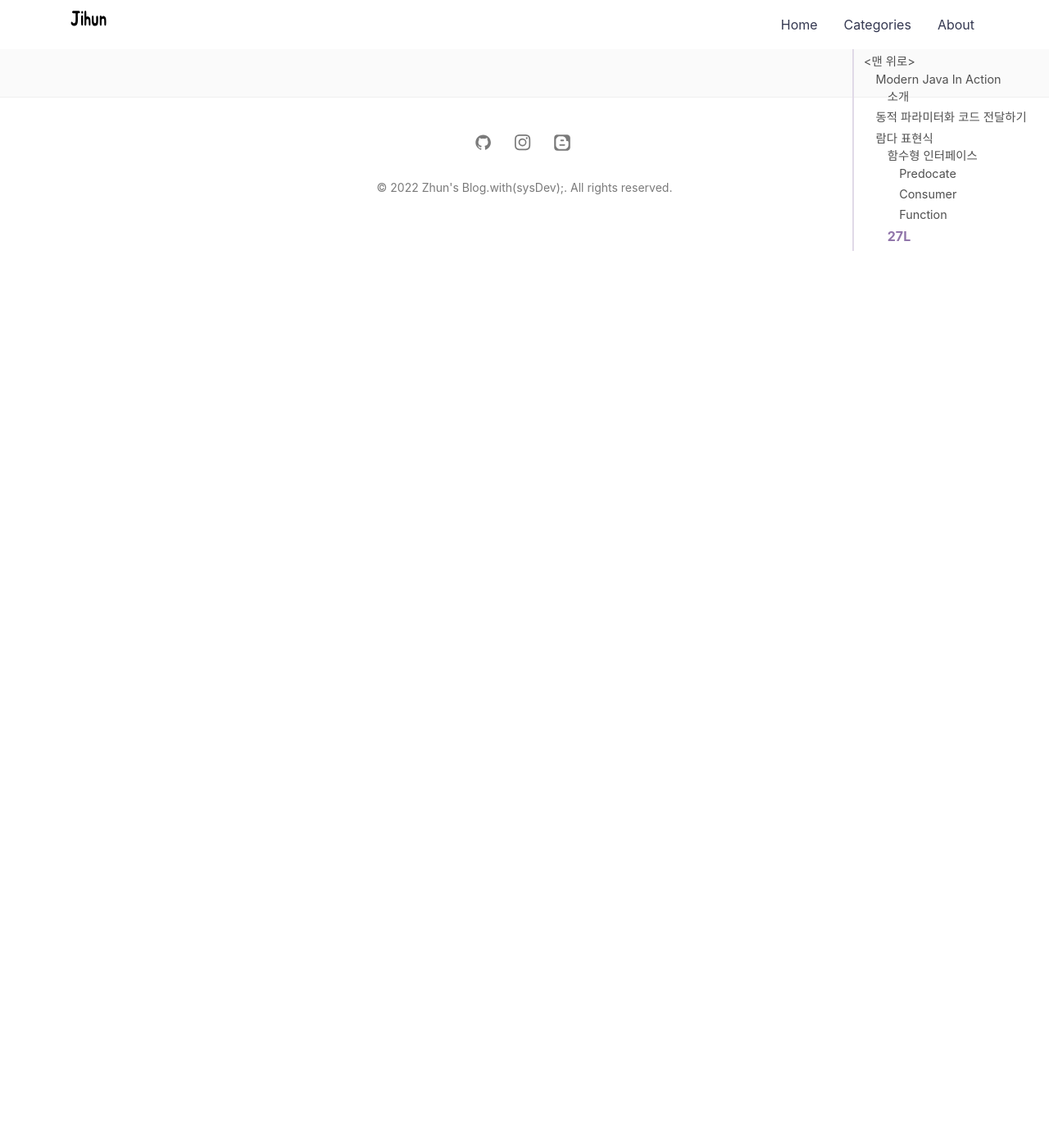
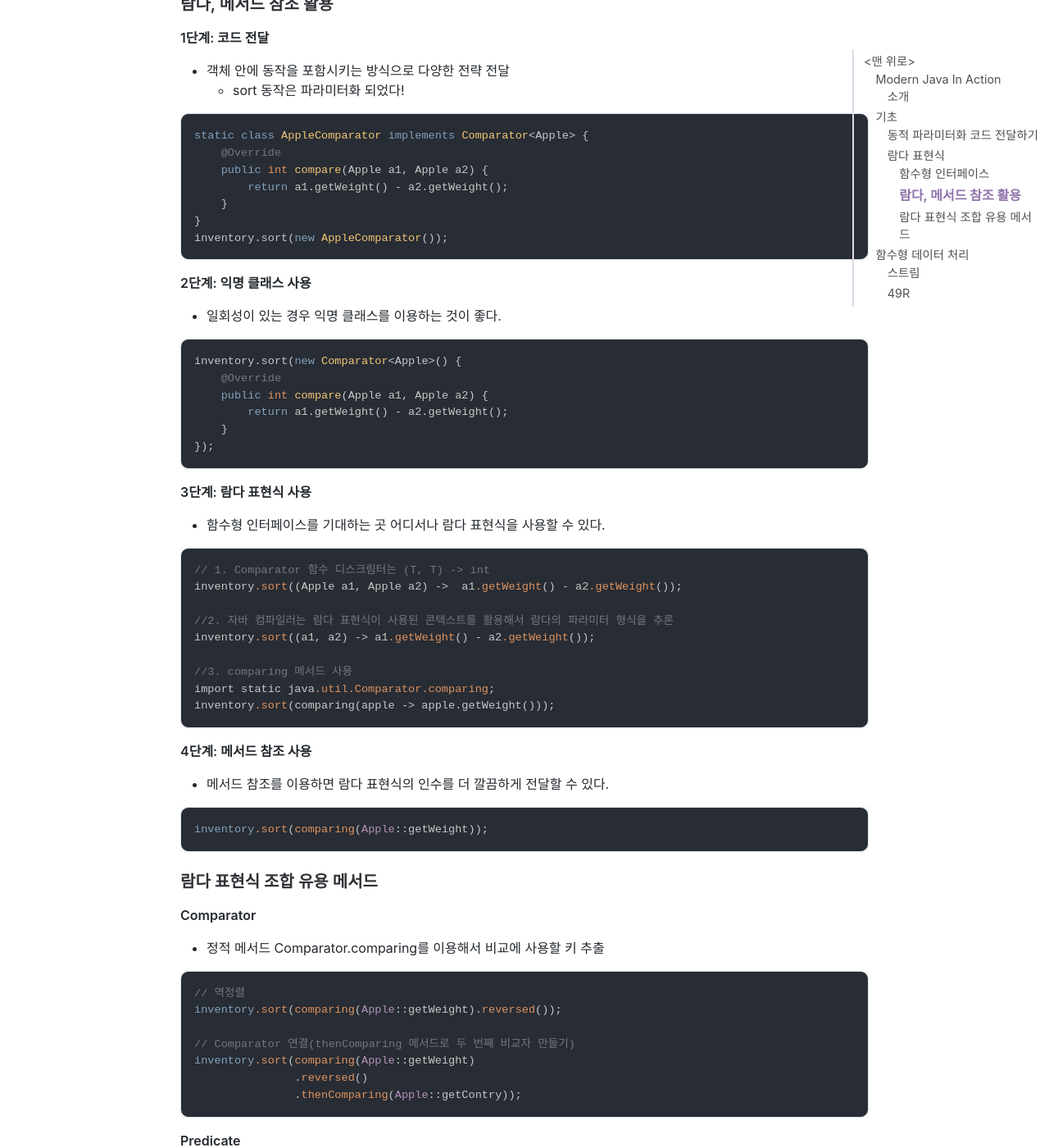
Before and after one commit to jihunparkme/jihunparkme.github.io, a Jekyll site: the page built from _posts/2022-01-29-Modern_Java_In_Action.md, in a window 1280 px wide and 1400 px high, scrolled down 4340 px. Shown: the whole window at 82% size. Built offline with Jekyll 4.4.1, drawn with Linux system fonts in a browser that asks for light colours; nearby versions of some CDN libraries; comment, search, counter and statistics services are not loaded; before the commit the page ends 4624 px from its top, so only the background shows below that; some of the changed text lies outside the part shown.

Commit message:
[MJIN] 람다 표현식 - 조합 유용 메서드

`````diff
--- a/_posts/2022-01-29-Modern_Java_In_Action.md
+++ b/_posts/2022-01-29-Modern_Java_In_Action.md
@@ -22,7 +22,9 @@
 - \3. `병렬성과 공유 가변 데이터`
   - 기존의 자바 스레드 API보다 쉽게 병렬성을 활용
 
-# 동적 파라미터화 코드 전달하기
+# 기초
+
+## 동적 파라미터화 코드 전달하기
 
 `자주 바뀌는 요구사항에 효과적으로 대응하자.`
 
@@ -82,9 +84,11 @@
 List<Apple> greenApples = filter(inventory, new colorPredicate());
 ```
 
-# 람다 표현식
+## 람다 표현식
 
 `메서드로 전달할 수 있는 익명 함수를 단순화한 것.`
+
+`익명 함수의 일종이다 -> 이름은 없지만, 파라미터 리스트, 바디, 반환 형식을 가지고 예외를 던질 수 있다.`
 
 - 람다 표현식의 구성
 
@@ -99,11 +103,13 @@
   List<Apple> greenApples = filter(inventory, (Apple a) -> Color.GREEN.equals(a.getColor()));
   ```
 
-## 함수형 인터페이스
+### 함수형 인터페이스
 
+- 함수형 인터페이스 : 오직 하나의 추상 메서드만을 정의하는 인터페이스
+  - 함수형 인터페이스를 기대하는 곳에서만 람다 표현식 사용 가능
 - 제네릭 파라미터에는 참조형(Byte, Integer, Object, List..)만 사용 가능
 
-### Predocate
+**Predicate**
 
 - 추상 메서드를 정의하여 제네릭 형식 T의 객체를 인수로 받아 `Boolean 반환`
 
@@ -127,7 +133,7 @@
   List<String> nonEmpty = filter(listOfString, nonEmptyStringPredicate)
   ```
 
-### Consumer
+**Consumer**
 
 - 추상 메서드를 정의하여 제네릭 형식 T의 객체를 인수로 받아 `void 반환` (특정 동작 수행)
 
@@ -148,7 +154,7 @@
   )
   ```
 
-### Function
+**Function**
 
 - 추상 메서드를 정의하여 제네릭 형식 T의 객체를 인수로 받아 `제네릭 형식 R 객체를 반환` (입력을 출력으로 매핑할 경우)
 
@@ -173,8 +179,110 @@
   );
   ```
 
+### 람다, 메서드 참조 활용
 
+**1단계: 코드 전달**
 
+- 객체 안에 동작을 포함시키는 방식으로 다양한 전략 전달
+  - sort 동작은 파라미터화 되었다!
 
+```java
+static class AppleComparator implements Comparator<Apple> {
+    @Override
+    public int compare(Apple a1, Apple a2) {
+        return a1.getWeight() - a2.getWeight();
+    }
+}
+inventory.sort(new AppleComparator());
+```
 
-## 27L
+**2단계: 익명 클래스 사용**
+
+- 일회성이 있는 경우 익명 클래스를 이용하는 것이 좋다.
+
+```java
+inventory.sort(new Comparator<Apple>() {
+    @Override
+    public int compare(Apple a1, Apple a2) {
+        return a1.getWeight() - a2.getWeight();
+    }
+});
+```
+
+**3단계: 람다 표현식 사용**
+
+- 함수형 인터페이스를 기대하는 곳 어디서나 람다 표현식을 사용할 수 있다.
+
+```java
+// 1. Comparator 함수 디스크림터는 (T, T) -> int
+inventory.sort((Apple a1, Apple a2) ->  a1.getWeight() - a2.getWeight());
+
+//2. 자바 컴파일러는 람다 표현식이 사용된 콘텍스트를 활용해서 람다의 파라미터 형식을 추론
+inventory.sort((a1, a2) -> a1.getWeight() - a2.getWeight());
+
+//3. comparing 메서드 사용
+import static java.util.Comparator.comparing;
+inventory.sort(comparing(apple -> apple.getWeight()));
+```
+
+**4단계: 메서드 참조 사용**
+
+- 메서드 참조를 이용하면 람다 표현식의 인수를 더 깔끔하게 전달할 수 있다.
+
+```java
+inventory.sort(comparing(Apple::getWeight));
+```
+
+### 람다 표현식 조합 유용 메서드
+
+**Comparator**
+
+- 정적 메서드 Comparator.comparing를 이용해서 비교에 사용할 키 추출
+
+````java
+// 역정렬
+inventory.sort(comparing(Apple::getWeight).reversed());
+
+// Comparator 연결(thenComparing 메서드로 두 번째 비교자 만들기)
+inventory.sort(comparing(Apple::getWeight)
+               .reversed()
+               .thenComparing(Apple::getContry));
+````
+
+**Predicate**
+
+- 복잡한 Predicate를만들 수 있도록 negate, and, or 세 가지 메서드 제공
+
+```java
+// 기존 Predicate 객체 결과를 반전시킨 객체 생성 (negate)
+Predicate<Apple> notRedApple = redApple.negate();
+
+// 두 Predicate 를 연결해 새로운 Predicate 객체 생성
+//(and)
+Predicate<Apple> redAndHeavyApple = redApple.and(apple -> apple.getWeight() > 150);
+//(or)
+Predicate<Apple> redAndHeavyOrGreen = redApple.and(apple -> apple.getWeight() > 150)
+    										.or(apple -> GREEN.equals(a.getColor()));
+```
+
+**Function**
+
+- Function 인스턴스를 반환하는 andThen, compose 두 가지 default 메서드 제공
+
+```java
+//andThen (주어진 함수 결과를 다른 함수의 입력으로 전달하는 함수 반환)
+Function<Integer, Integer> f = x -> x + 1;
+Function<Integer, Integer> g = x -> x * 2;
+Function<Integer, Integer> h = f.andThen(g);
+int result = h.apply(1); // g(f(x)) -> 4
+
+//compose (인수로 주어진 함수를 먼저 실행한 후 그 결과를 외부 함수의 인수로 제공)
+Function<Integer, Integer> h = f.compose(g);
+int result = h.apply(1); // f(g(x)) -> 3
+```
+
+# 함수형 데이터 처리
+
+## 스트림
+
+## 49R
`````
